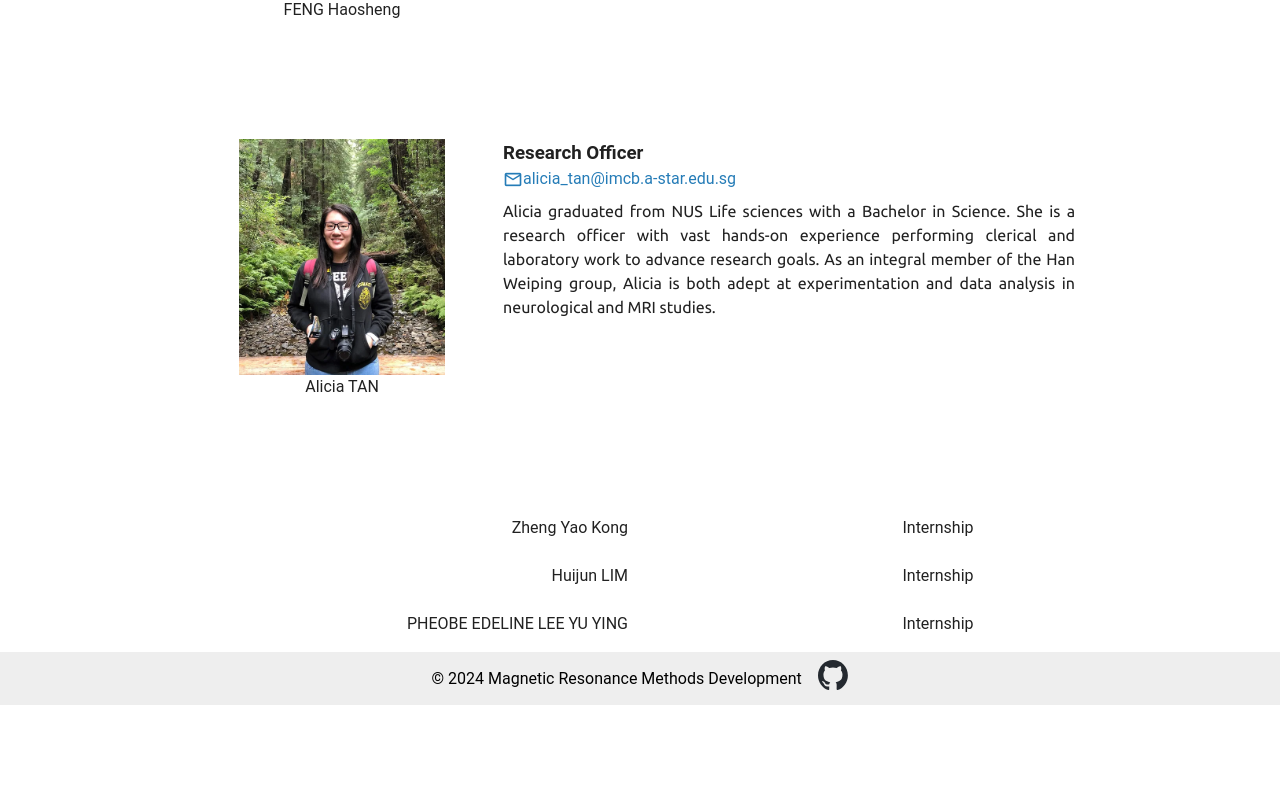
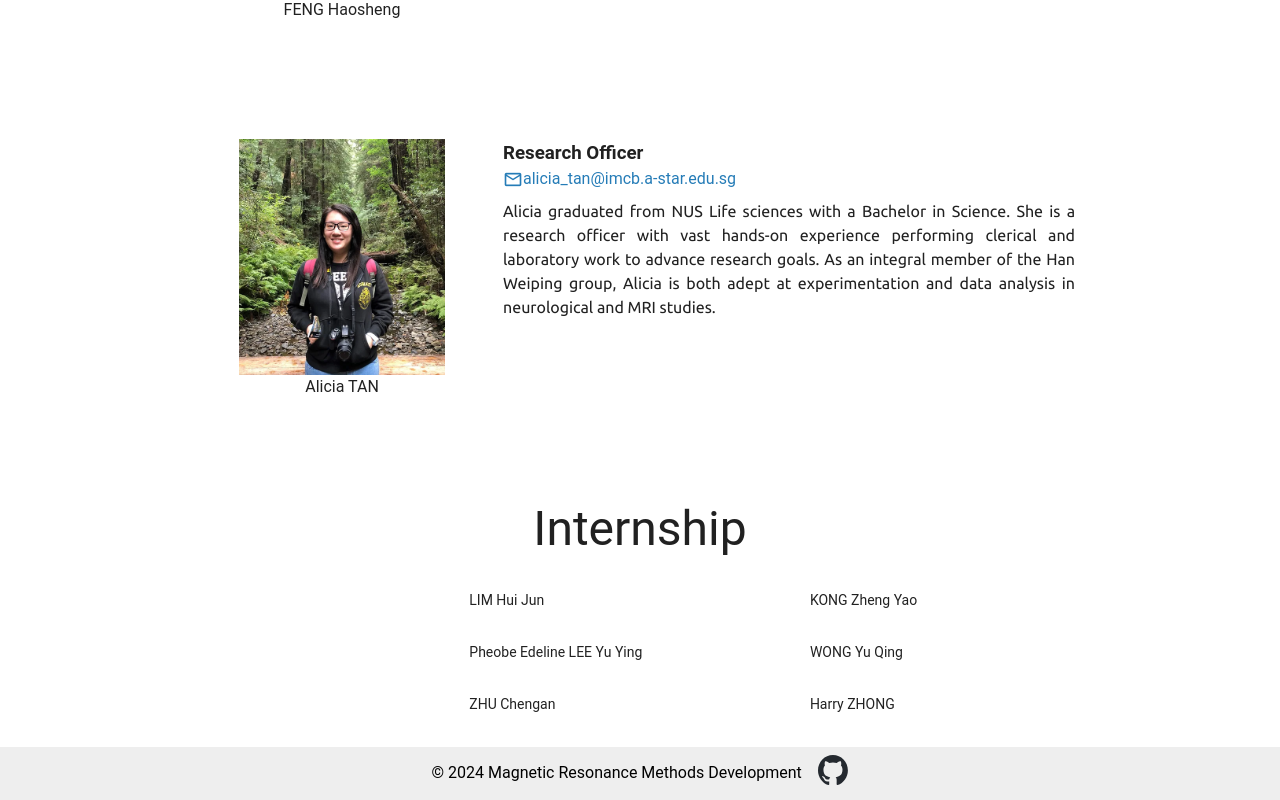
Before and after one commit to mrmdlab/mrmdlab.github.io, a Vue app: page /team in a window 1280 px wide. Shown: the part 1835-2635 px from the top of the page. Before the commit the page ends 2540 px from the top, so only its background shows below. Built offline with nearby package versions, Linux system fonts and the light colour scheme.

Commit message:
update internship names

```diff
--- a/src/views/Team.vue
+++ b/src/views/Team.vue
@@ -12,12 +12,19 @@
             <p class="ubuntu mt-2 text-justify">{{ p.description }}</p>
         </v-col>
     </v-row>
-    <v-row class="justify-center" v-for="p in interns" :key=p.name>
-        <v-col>
-            <p class="text-end">{{ p.name }}</p>
-        </v-col>
-        <v-col>
-            <p class="text-center">{{ p.position }}</p>
+    <h1 class="text-h3 text-center mb-5">Internship</h1>
+    <v-row class="justify-center">
+        <v-col cols="2"></v-col>
+        <v-col cols="6">
+            <v-table>
+                <tbody>
+                    <tr v-for="(group, i) in intern_groups" :key="'g' + i">
+                        <td v-for="p in group" :key="p.name">
+                            {{ p.name }}
+                        </td>
+                    </tr>
+                </tbody>
+            </v-table>
         </v-col>
     </v-row>
 </template>
@@ -71,19 +78,28 @@ export default {
                 },
             ],
             interns: [
-                {
-                    name: "Zheng Yao Kong",
-                    position: "Internship",
-                },
-                {
-                    name: "Huijun LIM",
-                    position: "Internship",
-                },
-                {
-                    name: "PHEOBE EDELINE LEE YU YING",
-                    position: "Internship",
-                },
+                { name: "LIM Hui Jun" },
+                { name: "KONG Zheng Yao" },
+                { name: "Pheobe Edeline LEE Yu Ying" },
+                { name: "WONG Yu Qing" },
+                { name: "ZHU Chengan" },
+                { name: "Harry ZHONG" }
             ]
+        }
+    },
+    computed: {
+        intern_groups() {
+            const len = Math.floor(this.interns.length / 2) * 2
+            const result = []
+            let i = 0
+            while (i < len) {
+                result.push([this.interns[i], this.interns[i + 1]])
+                i += 2
+            }
+            if (i < this.interns.length) {
+                result.push([this.interns[i]])
+            }
+            return result
         }
     },
     created() {
@@ -101,4 +117,8 @@ a {
     text-decoration: none;
     color: #257CB7;
 }
+
+.v-table td {
+    border-bottom: none !important;
+}
 </style>
```
Also changed, not shown: 1 other file (tests, documents, lock files or other folders).
